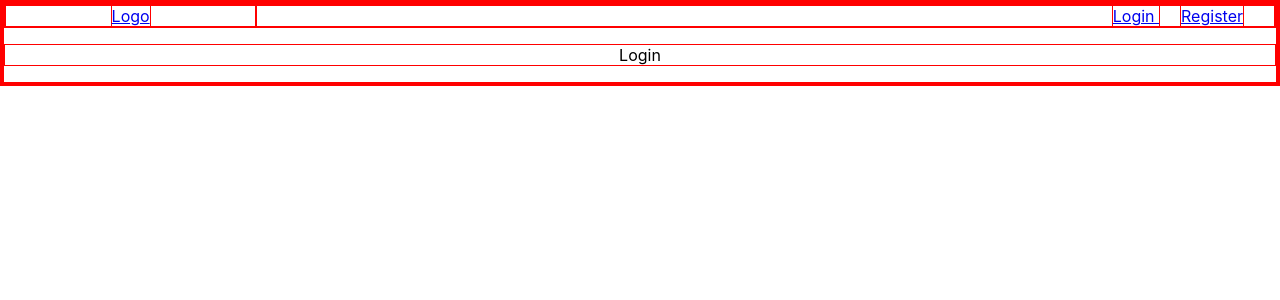
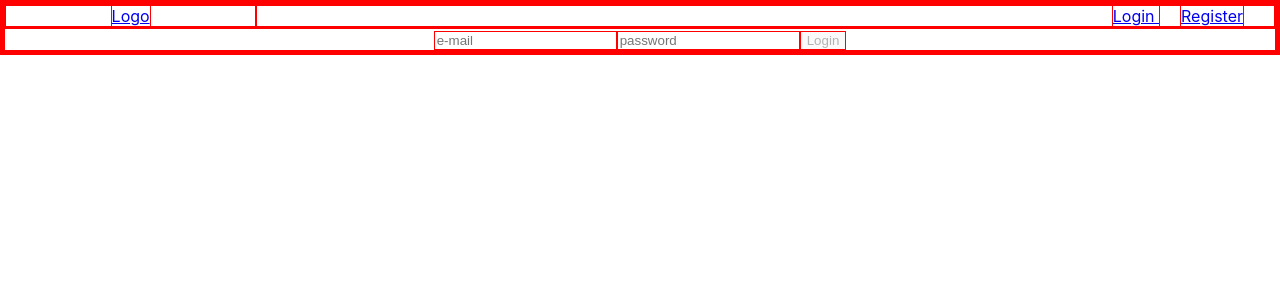
Before and after one commit to MetaU-JAEB/MU-Project, a React (Create React App) app in the folder Front-end/parquick/: page /Login in a window 1280 px wide. Shown: the top 300 px of the page. Built offline with nearby package versions, Linux system fonts and the light colour scheme.

Commit message:
[LOGIN SCREEN] basic inputs and button

```diff
--- a/Front-end/parquick/src/components/Login/Login.jsx
+++ b/Front-end/parquick/src/components/Login/Login.jsx
@@ -1,10 +1,28 @@
 // @flow
 import * as React from 'react'
+import { useEffect, useState } from "react";
 import './Login.css';
 
-function Login () : React.MixedElement {
+function Login(): React.MixedElement {
+
+    const [email, setEmail] = useState("");
+    const [password, setPassword] = useState("");
+
+    useEffect(()=>{
+        // console.log("email: ", email, ". pass: ", password);
+    }, [email, password]);
+
+    function handleOnSubmitLogin(event){
+        event.preventDefault();
+        // console.log("loggining");
+    }
+
     return <>
-        <p>Login</p>
+        <form action="#">
+            <input type="text" name="e-mail" id="e-mail" placeholder='e-mail' value={email} onChange={(e) => setEmail(e.target.value)}/>
+            <input type="text" name="password" id="password" placeholder='password' value={password} onChange={(e)=> setPassword(e.target.value)}/>
+            <button type="submit" onClick={handleOnSubmitLogin} disabled={(email==="" || password==="")}>Login</button>
+        </form>
     </>
 }
 
--- a/Front-end/parquick/src/components/Register/Register.jsx
+++ b/Front-end/parquick/src/components/Register/Register.jsx
@@ -9,7 +9,7 @@ function Register(): React.MixedElement {
     const [userType, setUserType] = useState("");
 
     useEffect(() => {
-        console.log('user type selected: ', userType);
+        // console.log('user type selected: ', userType);
     }, [userType])
 
     function handlerOnChangeRadioType(event) {
@@ -18,7 +18,7 @@ function Register(): React.MixedElement {
 
     function handleOnSubmitRegister(event) {
         event.preventDefault();
-        console.log("submitting");
+        // console.log("submitting");
     }
 
 
```
